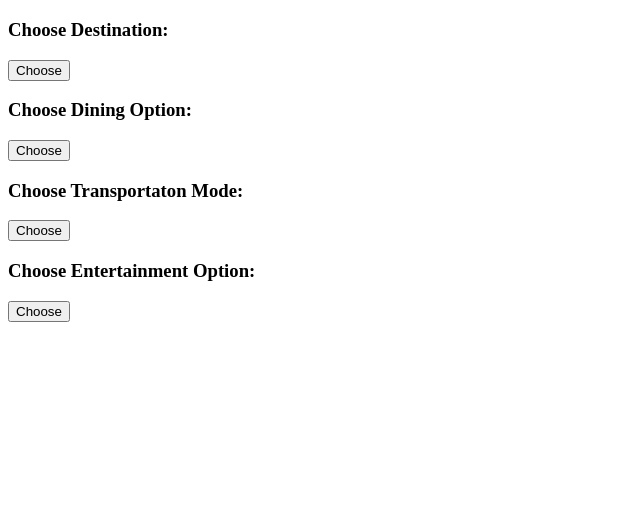
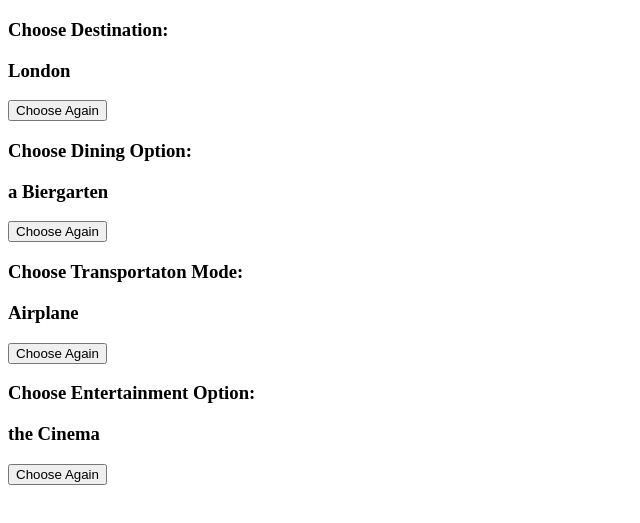
Before and after one commit to CelestialCoyote/daytrip-generator, a plain HTML site: page index.html in a window 1280 px wide. Shown: the part 61-584 px from the top of the page, without its empty margins (0-640 px from the left). Drawn offline with Linux system fonts and the light colour scheme.

Commit message:
added javascript code to id button clicked by user

```diff
--- a/app.js
+++ b/app.js
@@ -51,16 +51,11 @@ let userChoices = [
 
 // Functions.
 
-// Random generator function.
-function getRandomInt(maxNumber) {
-    return Math.floor(Math.random() * maxNumber);
-}
-
 // Get randomly chosen value from Day Trip choice arrays.
 function getChoice(anArray) {
-    //let choice = getRandomInt(anArray.length);
-    return getRandomInt(anArray.length);
-    //console.log(`Randomly selected option: ${anArray[choice]}`);
+    let random = Math.floor(Math.random() * anArray.length);
+
+    return random;
 }
 
 // Allow user to see random choice and accept or choose again.
@@ -100,3 +95,28 @@ function displayChoices() {
 
 //getUserChoices();
 //displayChoices();
+
+
+// Code for HTML functionality.
+
+function getInitialChoices() {
+    let firstDestination = DESTINATION_LOCATIONS[getChoice(DESTINATION_LOCATIONS)];
+    let firstDining = DINING_OPTIONS[getChoice(DINING_OPTIONS)];
+    let firstTransportation = TRANSPORTATION_OPTIONS[getChoice(TRANSPORTATION_OPTIONS)];
+    let firstEntertainment = ENTERTAINMENT_CHOICES[getChoice(ENTERTAINMENT_CHOICES)];
+
+    document.getElementById('destinationSelection').textContent = firstDestination;
+    document.getElementById('diningSelection').textContent = firstDining;
+    document.getElementById('transportationSelection').textContent = firstTransportation;
+    document.getElementById('entertainmentSelection').textContent = firstEntertainment;
+}
+
+let buttons = document.getElementsByClassName('optionButton');
+
+for(let i = 0; i < buttons.length; i++) {
+    buttons[i].onclick = function() {
+        console.log(this.id);
+    };
+}
+
+getInitialChoices();
--- a/index.html
+++ b/index.html
@@ -6,22 +6,39 @@
     <meta charset="UTF-8">
     <meta name="viewport" content="width=device-width, initial-scale=1">
 
-    <script type="text/javascript" src="app.js"></script>
-
     <title>DayTripGenerator</title>
 </head>
 
 <body>
-    <h1>Day Trip Generator</h1>
+    <div id="appTitle">
+        <h1>Day Trip Generator</h1>
+    </div>
 
-    <h3>Choose Destination:</h3>
-    <button id="destinationButton">Choose</button>
-    <h3>Choose Dining Option:</h3>
-    <button id="diningButton">Choose</button>
-    <h3>Choose Transportaton Mode:</h3>
-    <button id="transportationButton">Choose</button>
-    <h3>Choose Entertainment Option:</h3>
-    <button id="entertainmentButton">Choose</button>
+    <div>
+        <h3>Choose Destination:</h3>
+        <h3 id="destinationSelection"></h3>
+        <button id="destinationButton" class="optionButton">Choose Again</button>
+    </div>
+
+    <div>
+        <h3>Choose Dining Option:</h3>
+        <h3 id="diningSelection"></h3>
+        <button id="diningButton" class="optionButton">Choose Again</button>
+    </div>
+
+    <div>
+        <h3>Choose Transportaton Mode:</h3>
+        <h3 id="transportationSelection"></h3>
+        <button id="transportationButton" class="optionButton">Choose Again</button>
+    </div>
+
+    <div>
+        <h3>Choose Entertainment Option:</h3>
+        <h3 id="entertainmentSelection"></h3>
+        <button id="entertainmentButton" class="optionButton">Choose Again</button>
+    </div>
+
+    <script type="text/javascript" src="app.js"></script>
 </body>
 
 </html>
```
